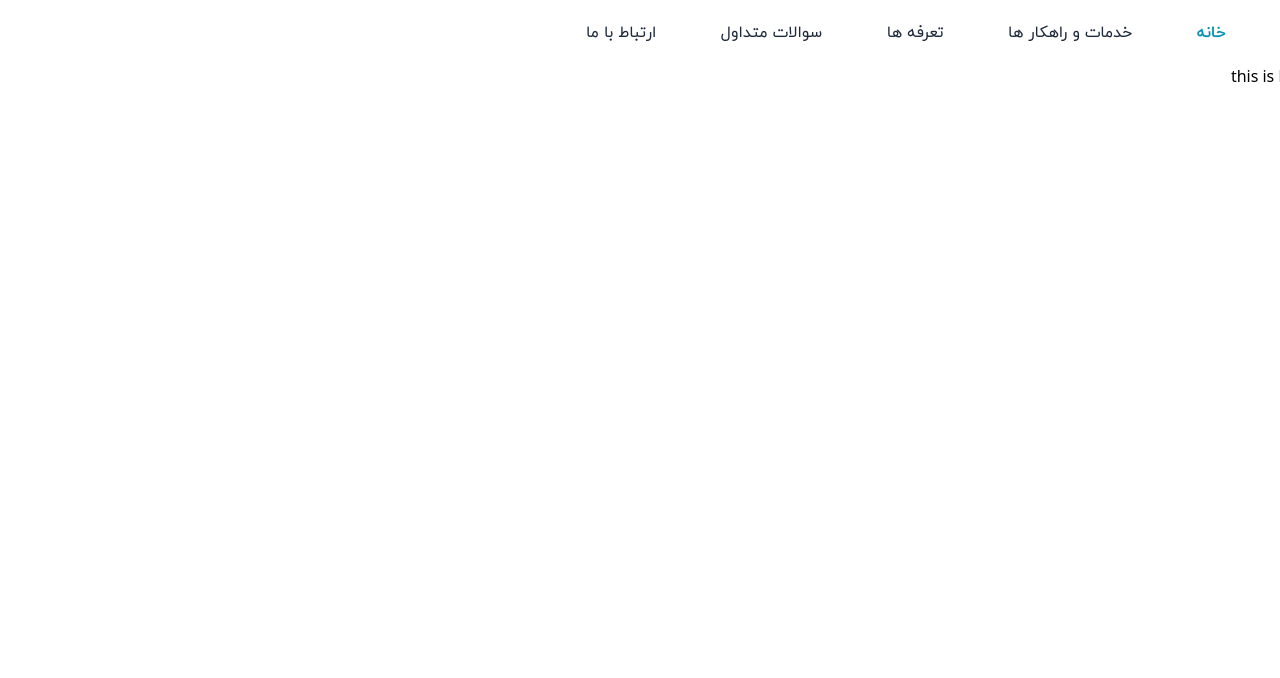
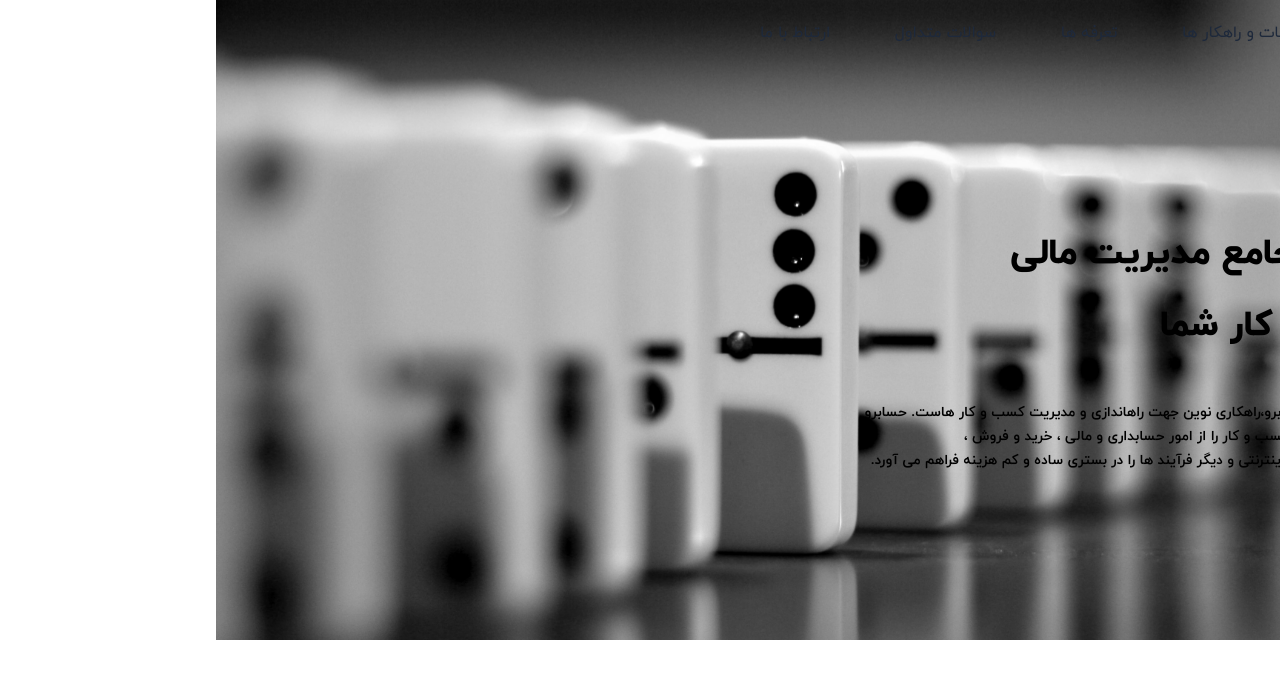
Before and after one commit to side-26/hesabro-app, a Vue app: page / in a window 1280 px wide. Shown: the top 678 px of the page. Built offline with nearby package versions, Linux system fonts and the light colour scheme.

Commit message:
build ui of home page for desktop

```diff
--- a/src/views/Home.view/Home.view.vue
+++ b/src/views/Home.view/Home.view.vue
@@ -1,9 +1,17 @@
 <template lang="">
-<NavBar/>
-    <div>
-        this is home
-    </div>
-</template>
+<header class="bg-center bg-cover bg-main-bg bg-fixed">
+    <NavBar/>
+        <section class="px-24  pt-20 pb-32  flex  justify-start items-center">
+            <div class="">
+                <h1 class="text-4xl font-IranYecan-extraBold leading-loose">حسابرو <br/> راهکار جامع مدیریت مالی <br/> و کسب کار شما</h1>
+                <p class="font-IranYecan-bold leading-6 text-sm my-10 w-2/4">سامانه یکپارچه حسابرو،راهکاری نوین جهت راهاندازی و مدیریت کسب و کار هاست. حسابرو تمامی نیازهای یک کسب و کار را از امور حسابداری و مالی ، خرید و فروش ، انبارگردانی،فروشگاه اینترنتی و دیگر فرآیند ها را در بستری ساده و کم هزینه فراهم می آورد.</p>
+            </div>
+        </section>
+</header>
+<main>
+
+</main>
+    </template>
 <script>
     import NavBar from '@/layout/navBar/NavBar.layout.vue';
 export default {
--- a/tailwind.config.js
+++ b/tailwind.config.js
@@ -34,8 +34,10 @@ module.exports = {
             },
             rotate:{
                 '47':'47deg'
+            },
+            backgroundImage:{
+                'main-bg':'url("./src/assets/img/wallTest.jpg")'
             }
-
         },
 
     },
```
Also changed, not shown: src/assets/img/wallTest.jpg (added).
